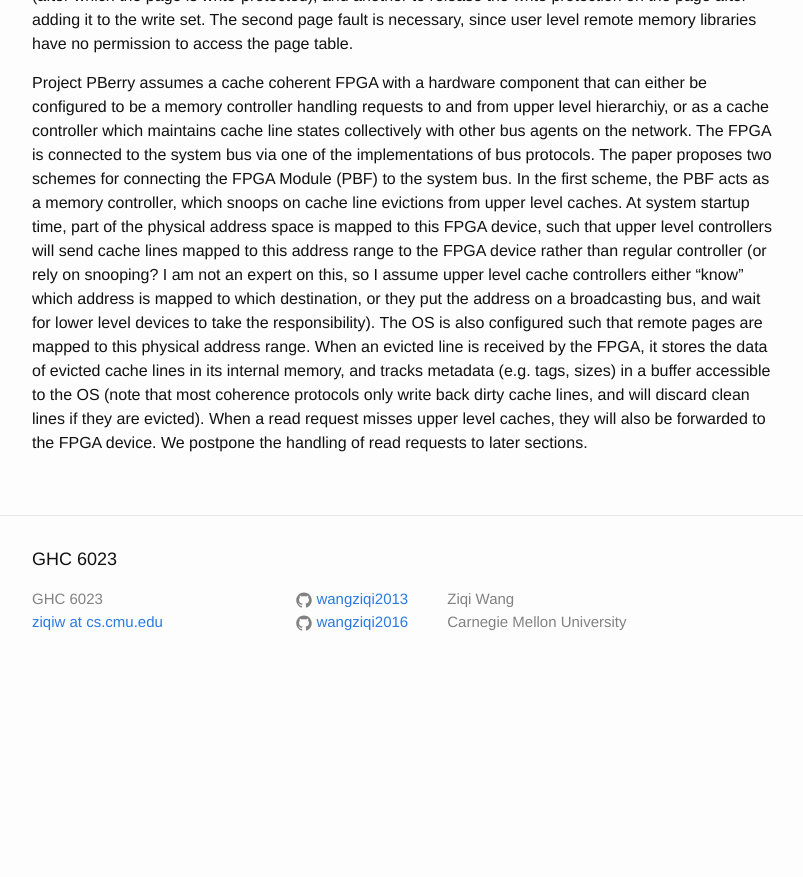
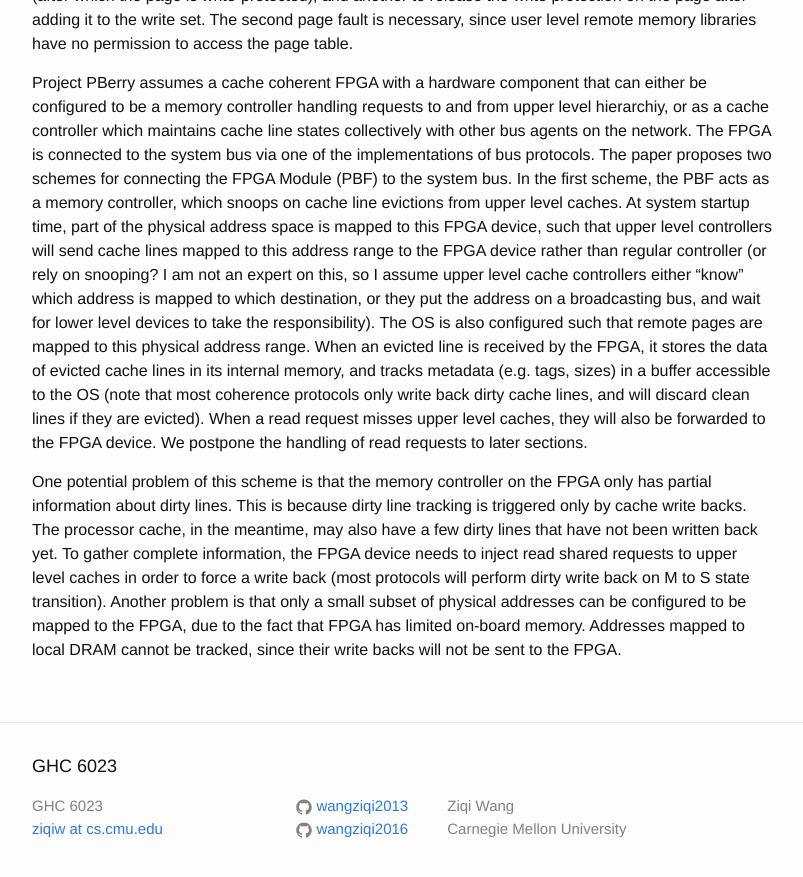
Before and after one commit to wangziqi2013/wangziqi2013.github.io, a Jekyll site: the page built from _posts/2019-11-13-pberry.markdown, in a window 1280 px wide and 900 px high, scrolled down 772 px. Shown: the top 877 px of the window, without its empty margins (238-1041 px from the left). Built offline with Jekyll 4.4.1, drawn with Linux system fonts in a browser that asks for light colours; before the commit the page ends 1465 px from its top, so only the background shows below that.

Commit message:
Adding problem

```diff
--- a/_posts/2019-11-13-pberry.markdown
+++ b/_posts/2019-11-13-pberry.markdown
@@ -41,3 +41,11 @@ by the FPGA, it stores the data of evicted cache lines in its internal memory, a
 a buffer accessible to the OS (note that most coherence protocols only write back dirty cache lines, and will discard
 clean lines if they are evicted). When a read request misses upper level caches, they will also be forwarded to the FPGA
 device. We postpone the handling of read requests to later sections.
+
+One potential problem of this scheme is that the memory controller on the FPGA only has partial information about dirty
+lines. This is because dirty line tracking is triggered only by cache write backs. The processor cache, in the meantime,
+may also have a few dirty lines that have not been written back yet. To gather complete information, the FPGA device
+needs to inject read shared requests to upper level caches in order to force a write back (most protocols will perform
+dirty write back on M to S state transition). Another problem is that only a small subset of physical addresses can be
+configured to be mapped to the FPGA, due to the fact that FPGA has limited on-board memory. Addresses mapped to local
+DRAM cannot be tracked, since their write backs will not be sent to the FPGA.
```
